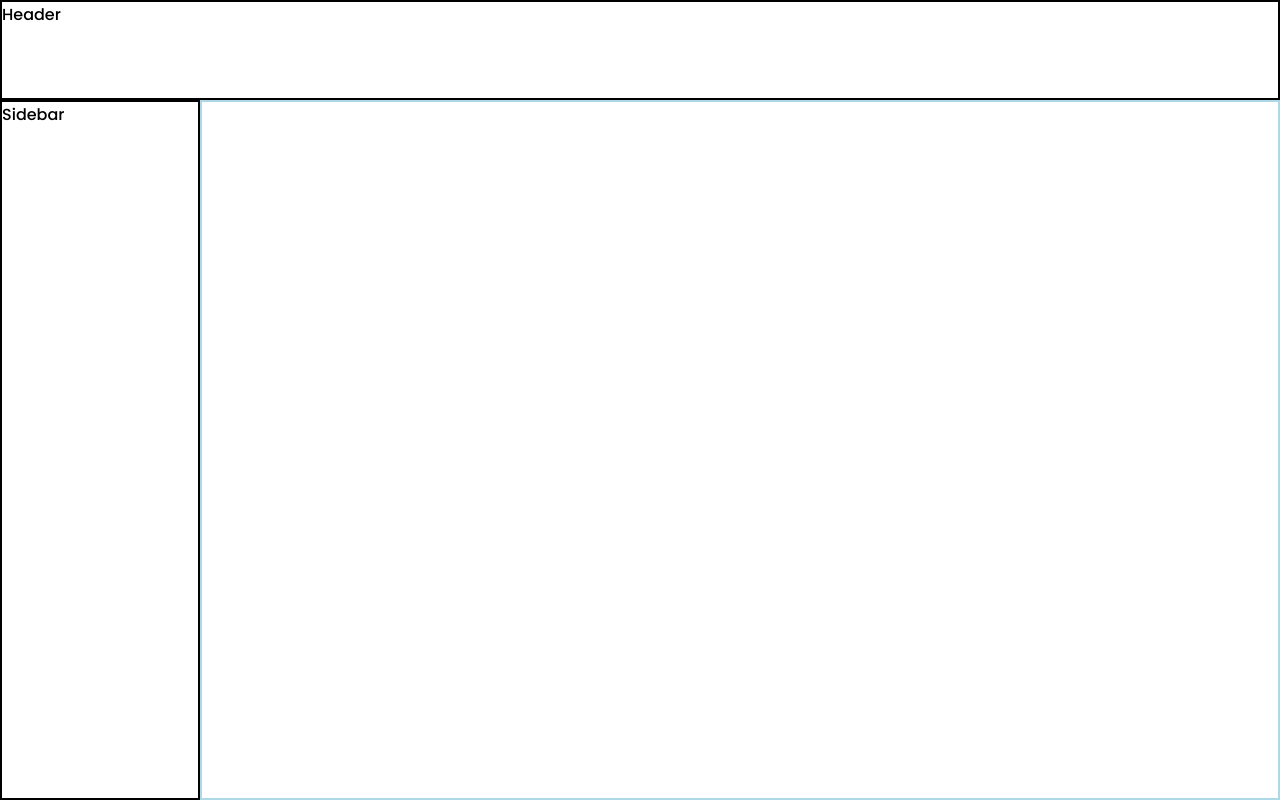
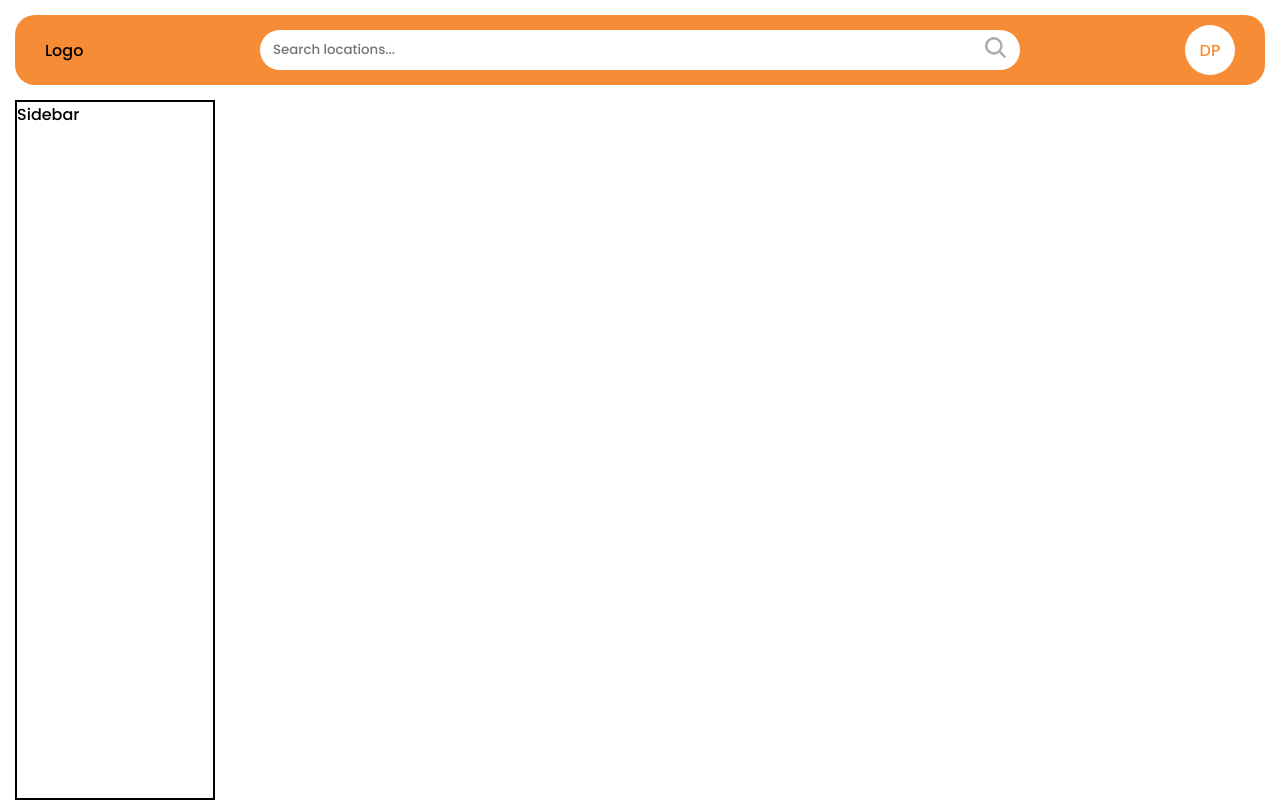
Before and after one commit to zainabch123/justeat-tha, a React (Vite) app in the folder frontend/: page / in a window 1280 px wide. Built offline with nearby package versions, Linux system fonts and the light colour scheme.

Commit message:
updated header component

```diff
--- a/frontend/src/App.css
+++ b/frontend/src/App.css
@@ -10,39 +10,123 @@
   display: grid;
   height: 100vh;
   grid-template-rows: 100px 1fr;
-  grid-template-columns: 200px 1fr;
+  grid-template-columns:  1fr;
 }
 
 header {
   grid-column: 1 / span 2;
+    padding: 15px;
+
+}
+
+.header-content {
+  height: 100%;
+  display: grid;
+  grid-template-columns: 50px 1fr 50px;
+  background-color: #f68c36;
+  border-radius: 20px;
+  align-items: center;
+  align-content: center;
+  padding: 0px 30px;
+}
+
+.search-section {
+  grid-column: 2 / span 1;
+}
+
+.search-bar-wrapper {
+  max-width: 800px;
+  display: grid;
+  justify-items: center;
+  margin: 0 auto;
+  grid-template-columns: 1fr 50px;
+  border-radius: 30px;
+  padding: 0px 20px;
+}
+
+#search-bar {
+  width: 100%;
+  padding: 13px;
+  height: 40px;
+  margin: 0 auto;
+  border-radius: 20px 0px 0px 20px;
+  border: 0;
+  background-color: white;
+}
+
+input:focus {
+  outline: none;
+}
+
+#search-bar-button {
+  width: 100%;
+  border-radius: 0px 20px 20px 0px;
+  cursor: pointer;
+  border: 0;
+  background-color: white;
+  justify-items: center;
+  stroke: darkgray;
+  fill: darkgray;
+}
+
+#search-bar-button:hover {
+  stroke: #f68c36;
+  fill: #f68c36;
+}
+
+.profile-circle {
+  display: grid;
+  border-radius: 50%;
+  width: 50px;
+  height: 50px;
+  text-align: center;
+  background-color: white;
+  align-content: center;
+  border: none;
+  cursor: pointer;
+  color: #f68c36;
+}
+
+
+.profile-circle:hover {
+  background-color: #f68c36;
+  border: 3px solid white;
+  color: white;
 }
 
 .left-sidebar {
-  grid-column: 1 / span 1;
-  grid-row: 2 / span 1;
   border: 2px solid black;
 }
 
 .overflow-container {
-  grid-row: 2 / span 1;
-  grid-column: 2 / span 1;
   display: grid;
+  overflow: scroll;
+  overflow-x: hidden;
+}
+
+.content-wrapper {
+  display: grid;
+    grid-template-columns: 200px 1fr;
+   max-width: 1250px;
+   width: 100%;
+   margin: 0 auto;
 }
 
 .restaurants-grid {
-  display: flex;
-  flex-wrap: wrap;
+  display: grid;
+  grid-template-columns: repeat(auto-fill, minmax(200px, 300px));
+  grid-auto-rows: 320px;
   gap: 20px;
+  padding: 1rem;
   justify-content: center;
-  padding: 2rem;
+
 }
 
 .restaurant-card {
-    position: relative;
+  position: relative;
   display: grid;
-    background-color: rgb(245, 245, 245, 0.7);
+  background-color: rgb(245, 245, 245, 0.7);
   grid-template-rows: 150px 1fr;
-  width: 300px;
   height: fit-content;
   border-radius: 8px;
   list-style: none;
--- a/frontend/src/App.jsx
+++ b/frontend/src/App.jsx
@@ -26,12 +26,37 @@ function App() {
 
   return (
     <main className="container">
-      <header style={{ border: "2px solid black" }}>Header</header>
+      <header>
+        <div className="header-content">
+          <div className="header-logo">Logo</div>
+          <div className="search-section">
+            <div className="search-bar-wrapper">
+              <input
+                type="text"
+                id="search-bar"
+                name="search-bar"
+                placeholder="Search locations..."
+              ></input>
+              <button id="search-bar-button" type="button">
+                <svg
+                  xmlns="http://www.w3.org/2000/svg"
+                  viewBox="0 0 30 30"
+                  width="25px"
+                  height="25px"
+                >
+                  <path d="M 13 3 C 7.4889971 3 3 7.4889971 3 13 C 3 18.511003 7.4889971 23 13 23 C 15.396508 23 17.597385 22.148986 19.322266 20.736328 L 25.292969 26.707031 A 1.0001 1.0001 0 1 0 26.707031 25.292969 L 20.736328 19.322266 C 22.148986 17.597385 23 15.396508 23 13 C 23 7.4889971 18.511003 3 13 3 z M 13 5 C 17.430123 5 21 8.5698774 21 13 C 21 17.430123 17.430123 21 13 21 C 8.5698774 21 5 17.430123 5 13 C 5 8.5698774 8.5698774 5 13 5 z" />
+                </svg>
+              </button>
+            </div>
+          </div>
+          <div className="profile-circle">
+            <p>DP</p>
+          </div>
+        </div>
+      </header>
+      <div className="overflow-container">
+        <div className="content-wrapper">
           <aside className="left-sidebar">Sidebar</aside>
-      <div
-        className="overflow-container"
-        style={{ border: "2px solid lightblue" }}
-      >
           <ul className="restaurants-grid">
             {restaurants.map((restaurant, index) => (
               <li key={index} className="restaurant-card">
@@ -63,6 +88,7 @@ function App() {
             ))}
           </ul>
         </div>
+      </div>
     </main>
   );
 }
```
Lines whose indentation alone changed are shown as unchanged.
